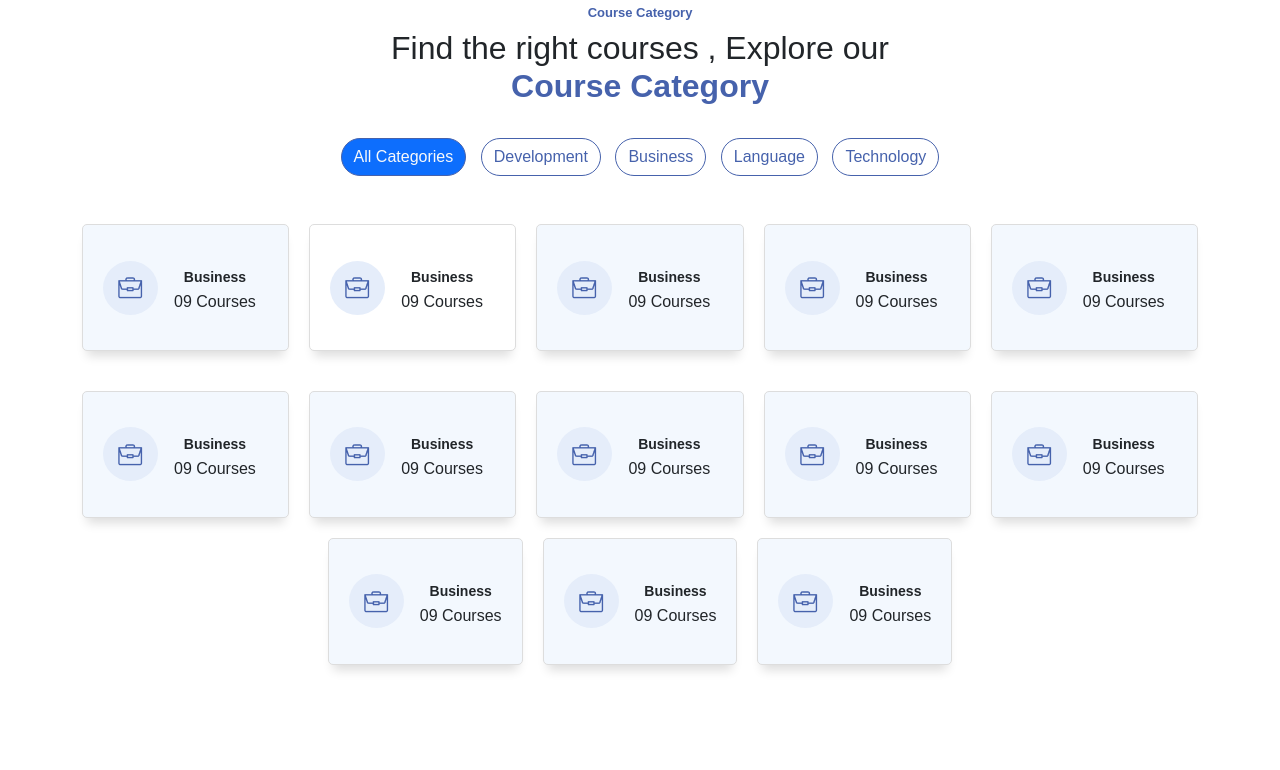
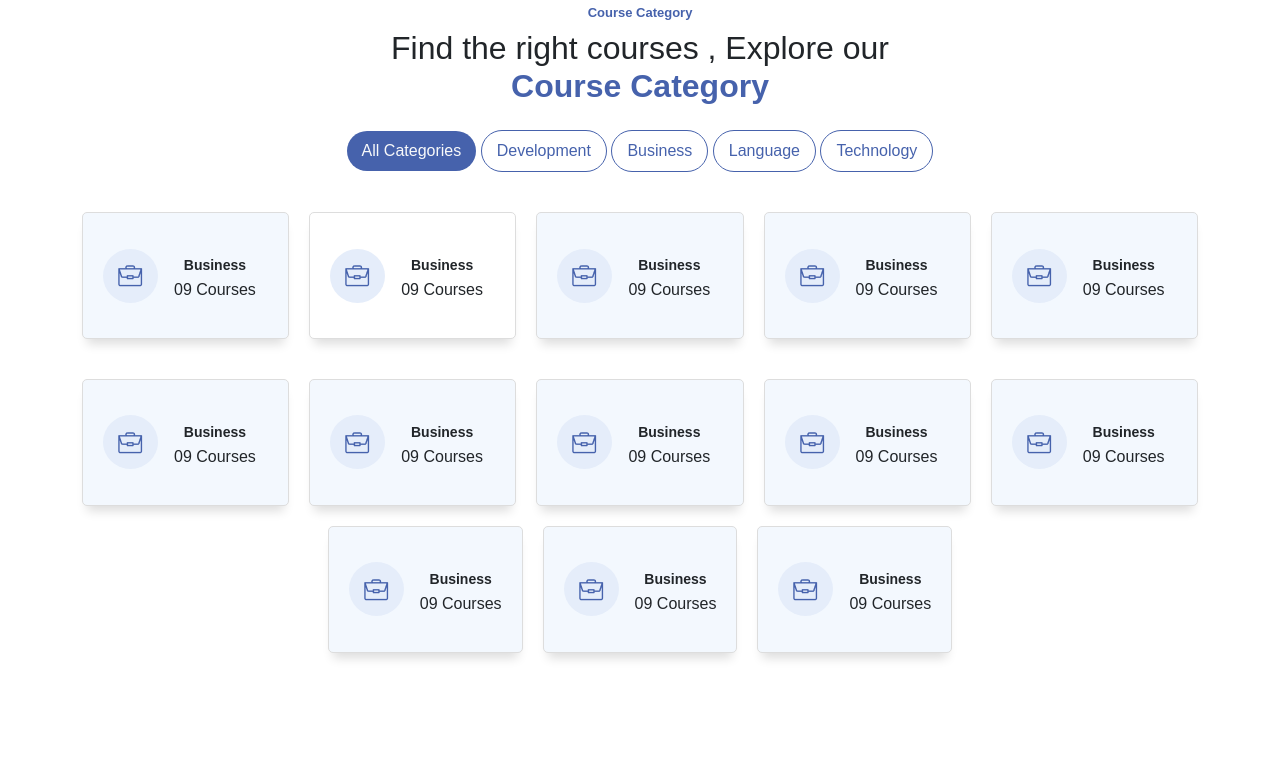
Before and after one commit to emonmahdi/golearn-online-education, a plain HTML site: page index.html in a window 1280 px wide. Shown: the part 1840-2610 px from the top of the page. Drawn offline with nearby package versions, Linux system fonts and the light colour scheme; a web font is replaced by a local one.

Commit message:
refactor design

```diff
--- a/css/style.css
+++ b/css/style.css
@@ -23,14 +23,22 @@ html {
 }
 
 /* common styles */
-.goLearn-btn {
+.goLearn-btn,
+.active-button {
   border: none;
   background-color: #4662ac;
   padding: 8px 15px;
   color: #fff;
   border-radius: 30px;
 }
-
+.goLearn-btn:hover {
+}
+.goLearn-btn-transparent {
+  background-color: transparent;
+  border: 1px solid #4662ac;
+  color: #4662ac;
+  border-radius: 30px;
+}
 .secondary-goLearn-text-color {
   color: var(--secondary-color);
   font-weight: bold;
@@ -117,7 +125,7 @@ html {
 .section-title-course-categories {
   margin-bottom: 25px;
 }
-
+/*
 .categories-buttons button {
   padding: 6px 12px;
   border-radius: 30px;
@@ -130,7 +138,7 @@ html {
 .categories-buttons button:hover {
   background-color: var(--primary-color);
   color: #fff;
-}
+} */
 .all-categories {
   display: grid;
   grid-template-columns: repeat(auto-fill, minmax(200px, 1fr));
@@ -191,7 +199,8 @@ html {
   transition: background-color 0.3s;
   z-index: 9999;
 }
-.single-course:hover .single-course-overlay-content {
+.single-course:hover .single-course-overlay-content,
+.active-single-course {
   display: block;
   height: 100%;
 }
--- a/index.html
+++ b/index.html
@@ -213,11 +213,11 @@
             </h2>
           </div>
           <div class="categories-buttons">
-            <button class="bg-primary text-light goLearn-btn">All Categories</button>
-            <button>Development</button>
-            <button>Business</button>
-            <button>Language</button>
-            <button>Technology</button>
+            <button class="active-button text-light goLearn-btn">All Categories</button>
+            <button class="goLearn-btn goLearn-btn-transparent">Development</button>
+            <button class="goLearn-btn goLearn-btn-transparent">Business</button>
+            <button class="goLearn-btn goLearn-btn-transparent">Language</button>
+            <button class="goLearn-btn goLearn-btn-transparent">Technology</button>
           </div>
           <div class="all-categories">
             <!-- single category -->
@@ -519,7 +519,7 @@
             </div>
             <div class="col-md-4">
               <div class="single-course shadow rounded-3">
-                <div class="single-course-overlay-content">
+                <div class="single-course-overlay-content active-single-course">
                   <h5>Fundamental of Design and New Design Thinking of idea</h5>
                   <p class="my-2">
                     Exerci tation ullamcorper suscipit lobortis aliquip ex autem
```
